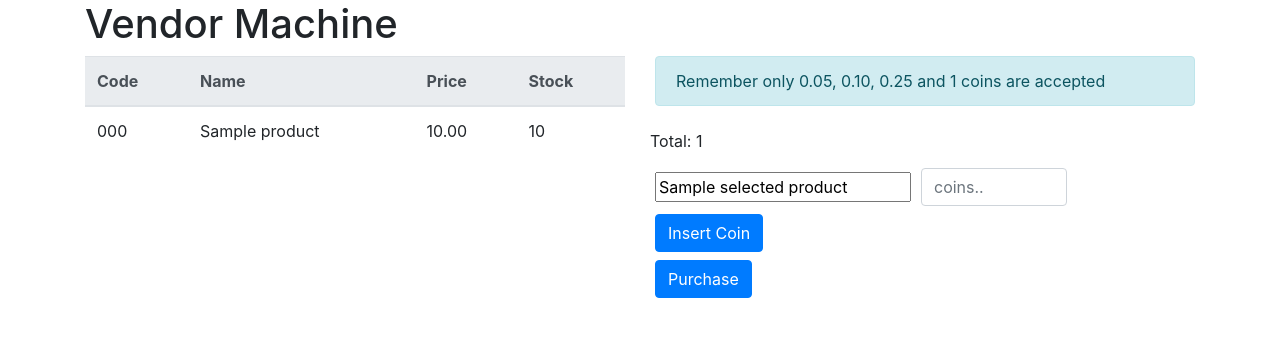
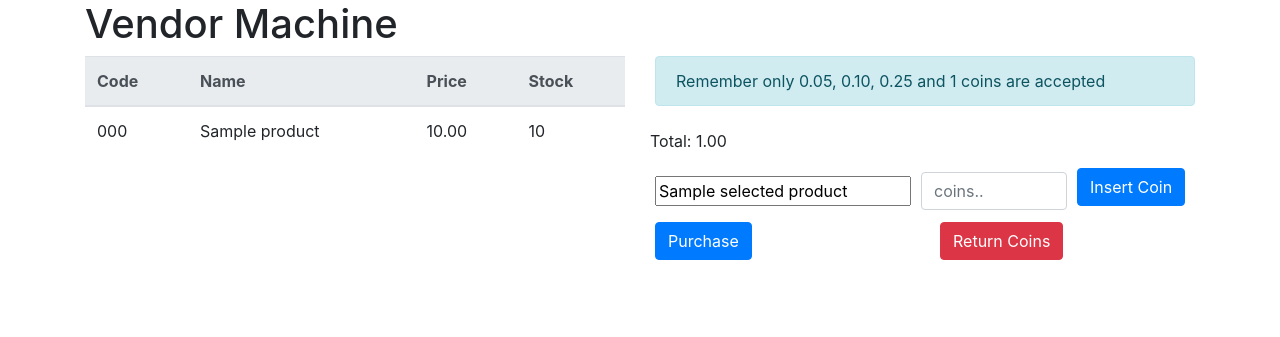
Before and after one commit to Failon/vendor-machine, a Symfony app: template symfony/src/VendorMachine/Infrastructure/Resources/templates/index.html.twig in a window 1280 px wide. Shown: the top 337 px of the page. Run offline with Twig, Linux system fonts and the light colour scheme; the template is opened without the code that fills it: most values are stand-ins (such as "Sample title", 1, 10 or a date in 2020); some libraries are stand-ins or nearby versions.

Commit message:
return coin use case

```diff
--- a/symfony/config/routes.yaml
+++ b/symfony/config/routes.yaml
@@ -5,3 +5,6 @@ insert_coin:
     path: /coin/insert
     controller: App\VendorMachine\Infrastructure\Controller\VendorMachineController::insertCoin
     methods: POST
+return_coins:
+    path: /coin/return
+    controller: App\VendorMachine\Infrastructure\Controller\VendorMachineController::returnCoins
--- a/symfony/src/VendorMachine/Infrastructure/Resources/templates/index.html.twig
+++ b/symfony/src/VendorMachine/Infrastructure/Resources/templates/index.html.twig
@@ -46,14 +46,15 @@
                             <div class="form-row">
                                 <div class="form-group mb-2">
                                     <label for="insertedCoins" class="sr-only">Inserted Coins</label>
-                                    <input type="text" readonly class="form-control-plaintext" id="insertedCoins" value="Total: {{ totalInserted }}">
+                                    <input type="text" readonly class="form-control-plaintext" id="insertedCoins" value="Total: {{ "%.2f"|format(totalInserted) }}">
                                 </div>
                             </div>
                             <div class="form-row align-items-center mb-2">
                                 <div class="col-auto">
                                     <label for="product" class="sr-only">Product Selection</label>
                                     {% if selectedProduct is not empty %}
-                                        <input type="text" name="product" readonly value="{{ selectedProduct.name }}">
+                                        <input type="text" name="product_name" readonly value="{{ selectedProduct.name }}">
+                                        <input type="hidden" name="product" readonly value="{{ selectedProduct.code }}">
                                     {% else %}
                                         <select name="product" id="product" class="form-control">
                                             {% for product in products %}
@@ -66,16 +67,23 @@
                                     <label for="coin" class="sr-only">Coins</label>
                                     <input type="number" max="100" min="0.05" step="0.05" class="form-control" id="coin" name="coin" placeholder="coins..">
                                 </div>
+                                <div class="col-auto">
+                                    <button type="submit" class="btn btn-primary mb-2">Insert Coin</button>
+                                </div>
                             </div>
-                            <button type="submit" class="btn btn-primary mb-2">Insert Coin</button>
                         </form>
                     </div>
                 </div>
                 {% if selectedProduct is not empty %}
                     <div class="row">
-                        <div class="col-sm-12">
+                        <div class="col-sm-6">
                             <form action="#" class="form-inline">
                                 <button type="submit" class="btn btn-primary mb-2">Purchase</button>
+                            </form>
+                        </div>
+                        <div class="col-sm-6">
+                            <form action="{{path('return_coins')}}" class="form-inline">
+                                <button type="submit" class="btn btn-danger mb-2">Return Coins</button>
                             </form>
                         </div>
                     </div>
```
Also changed, not shown: symfony/src/VendorMachine/Application/ReturnCoinsUseCase.php (added, +26 -0 lines), symfony/src/VendorMachine/Infrastructure/Controller/VendorMachineController.php (+11 -2 lines).
